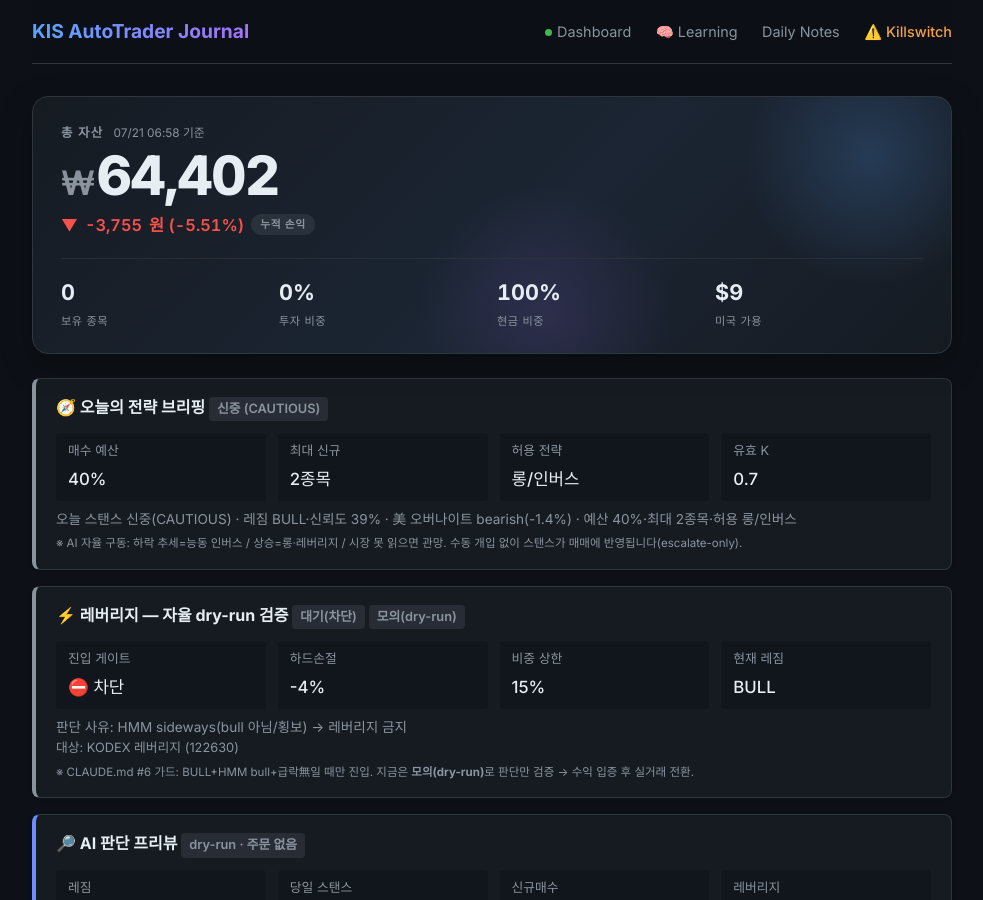
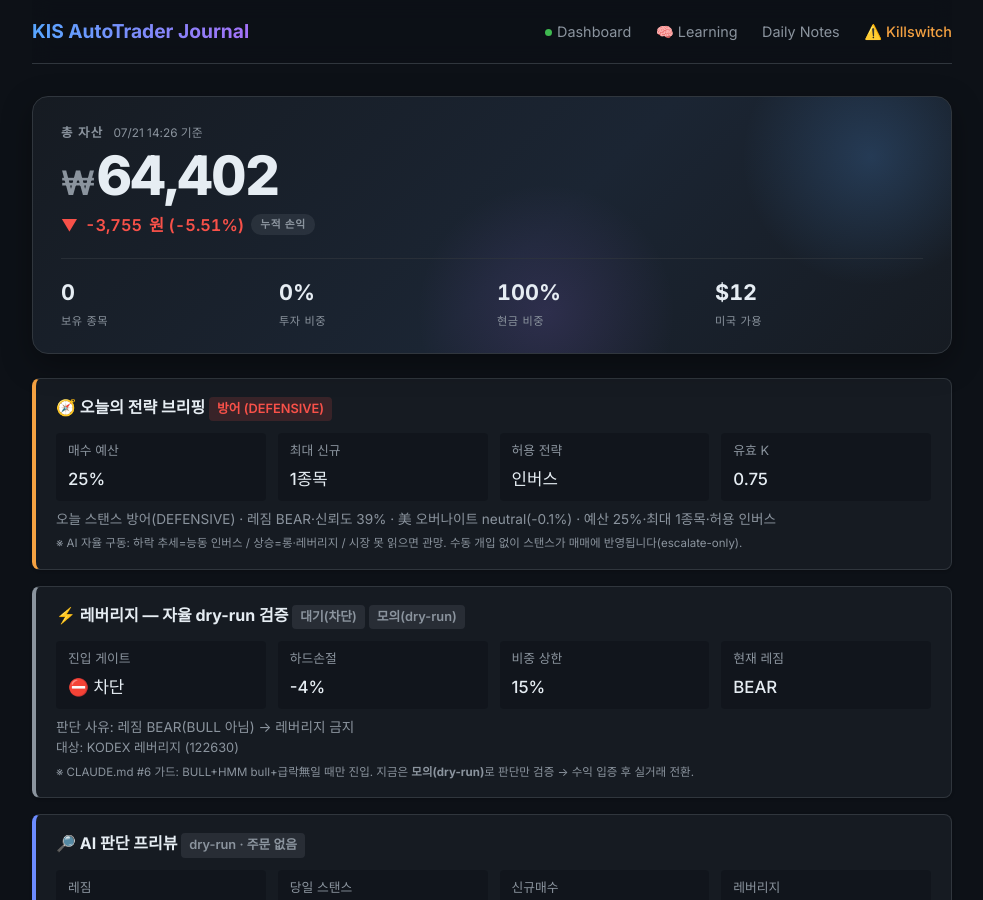
Before and after one commit to BudongJW/kis-trading-journal, a Jekyll site: the page built from index.html, in a window 1280 px wide and 900 px high. Shown: the whole window, without its empty margins (148-1131 px from the left). Built offline with Jekyll 4.4.1, drawn with Linux system fonts in a browser that asks for light colours; nearby versions of some CDN libraries; some of the changed text lies outside the part shown.

Commit message:
auto: portfolio update 14:26

```diff
--- a/_data/portfolio.json
+++ b/_data/portfolio.json
@@ -1,5 +1,5 @@
 {
-  "updated_at": "2026-07-21T06:58:51.107929",
+  "updated_at": "2026-07-21T14:26:10.013297",
   "initial_capital": 500000,
   "cash": 65853,
   "holdings": [],
@@ -1835,9 +1835,9 @@
     "volatility": "normal",
     "vol_percentile": 56.0,
     "overnight_gap": {
-      "direction": "bearish",
-      "strength": 0.41,
-      "action": "reduce_size"
+      "direction": "neutral",
+      "strength": 0.07,
+      "action": "normal"
     },
     "strong_sectors": [
       "IT",
@@ -1893,24 +1893,21 @@
     "trained": false
   },
   "bear_strategy": {
-    "regime": "BULL",
-    "enabled": false
+    "enabled": true,
+    "regime": "BEAR",
+    "confidence": 0.65,
+    "sma_ratio": 0.2674,
+    "canary_bad": 1,
+    "canary_scores": {
+      "195930": 0.4272,
+      "132030": -1.1191
+    }
   },
   "us_session": {
     "enabled": true,
-    "cash_usd": 9.017207,
-    "positions": 1,
-    "holdings": [
-      {
-        "symbol": "QQQM",
-        "qty": 2,
-        "buy_price": 289.0,
-        "current_price": 286.58,
-        "pnl_pct": -0.84,
-        "exchange": "NASD",
-        "asset_type": "us_long"
-      }
-    ],
+    "cash_usd": 11.640911,
+    "positions": 0,
+    "holdings": [],
     "max_positions": 3,
     "budget_pct": 0.4,
     "regime_linked": true,
@@ -1964,24 +1961,24 @@
       "analyzed_at": "2026-07-20 10:00"
     },
     "overnight": {
-      "direction": "bearish",
-      "nasdaq_change": -1.4,
-      "sp500_change": -1.01,
-      "recommended_action": "reduce_size"
+      "direction": "neutral",
+      "nasdaq_change": -0.13,
+      "sp500_change": -0.28,
+      "recommended_action": "normal"
     },
     "strong_sectors": [
       "IT",
       "미국나스닥"
     ],
     "lgbm": {
-      "accuracy": 83.3,
-      "auc": 0.9167,
-      "n_samples": 180,
-      "trained_at": "2026-07-20T19:19:26.013144",
+      "accuracy": 86.1,
+      "auc": 0.9259,
+      "n_samples": 177,
+      "trained_at": "2026-07-21T07:29:53.629967",
       "top_features": [
         {
           "name": "momentum_accel_3d",
-          "importance": 305.0
+          "importance": 306.9
         },
         {
           "name": "body_ratio",
@@ -1993,11 +1990,11 @@
         },
         {
           "name": "ma60_ratio",
-          "importance": 177.8
+          "importance": 179.6
         },
         {
           "name": "obv_slope_10",
-          "importance": 171.8
+          "importance": 174.5
         },
         {
           "name": "ret_3d",
@@ -2009,15 +2006,15 @@
         },
         {
           "name": "momentum_accel",
-          "importance": 145.7
-        },
-        {
-          "name": "ret_10d",
-          "importance": 111.0
+          "importance": 145.9
         },
         {
           "name": "vol_ma5_ratio",
-          "importance": 110.6
+          "importance": 113.5
+        },
+        {
+          "name": "ret_5d",
+          "importance": 111.5
         }
       ]
     },
@@ -2074,8 +2071,8 @@
     "game": {
       "level": 9,
       "title": "베테랑",
-      "xp": 22816,
-      "xp_in_level": 2189,
+      "xp": 22815,
+      "xp_in_level": 2188,
       "xp_for_next": 8849,
       "progress_pct": 24.7,
       "achievements": [
@@ -2132,9 +2129,9 @@
         {
           "label": "예측력",
           "icon": "🎯",
-          "value": 83,
+          "value": 86,
           "suffix": "%",
-          "bar": 83
+          "bar": 86
         },
         {
           "label": "승률",
@@ -2153,7 +2150,7 @@
         {
           "label": "학습데이터",
           "icon": "📚",
-          "value": 180,
+          "value": 177,
           "suffix": "샘플",
           "bar": null
         }
@@ -2162,24 +2159,24 @@
     }
   },
   "day_plan": {
-    "stance": "CAUTIOUS",
+    "stance": "DEFENSIVE",
     "forced": false,
-    "auto_stance": "CAUTIOUS",
-    "stance_kr": "신중",
-    "budget_pct": 0.4,
-    "max_new_positions": 2,
-    "allow_long": true,
+    "auto_stance": "DEFENSIVE",
+    "stance_kr": "방어",
+    "budget_pct": 0.25,
+    "max_new_positions": 1,
+    "allow_long": false,
     "allow_inverse": true,
     "allow_leverage": false,
-    "size_mult": 0.6,
-    "k_effective": 0.7,
-    "allow_summary": "롱/인버스",
-    "briefing": "오늘 스탠스 신중(CAUTIOUS) · 레짐 BULL·신뢰도 39% · 美 오버나이트 bearish(-1.4%) · 예산 40%·최대 2종목·허용 롱/인버스",
+    "size_mult": 0.4,
+    "k_effective": 0.75,
+    "allow_summary": "인버스",
+    "briefing": "오늘 스탠스 방어(DEFENSIVE) · 레짐 BEAR·신뢰도 39% · 美 오버나이트 neutral(-0.1%) · 예산 25%·최대 1종목·허용 인버스",
     "signals": {
-      "regime": "BULL",
+      "regime": "BEAR",
       "confidence": 0.39,
-      "direction": "bearish",
-      "nasdaq_change": -1.4,
+      "direction": "neutral",
+      "nasdaq_change": -0.13,
       "high_vol": false,
       "vol_percentile": 56.0,
       "rapid_level": "NONE"
@@ -2189,10 +2186,10 @@
     "enabled": true,
     "dry_run": true,
     "gate_allowed": false,
-    "gate_reason": "HMM sideways(bull 아님/횡보) → 레버리지 금지",
+    "gate_reason": "레짐 BEAR(BULL 아님) → 레버리지 금지",
     "hard_stop_pct": 0.04,
     "max_weight": 0.15,
-    "regime": "BULL",
+    "regime": "BEAR",
     "hmm_state": "sideways",
     "hmm_confidence": 0.705,
     "universe": [
```
